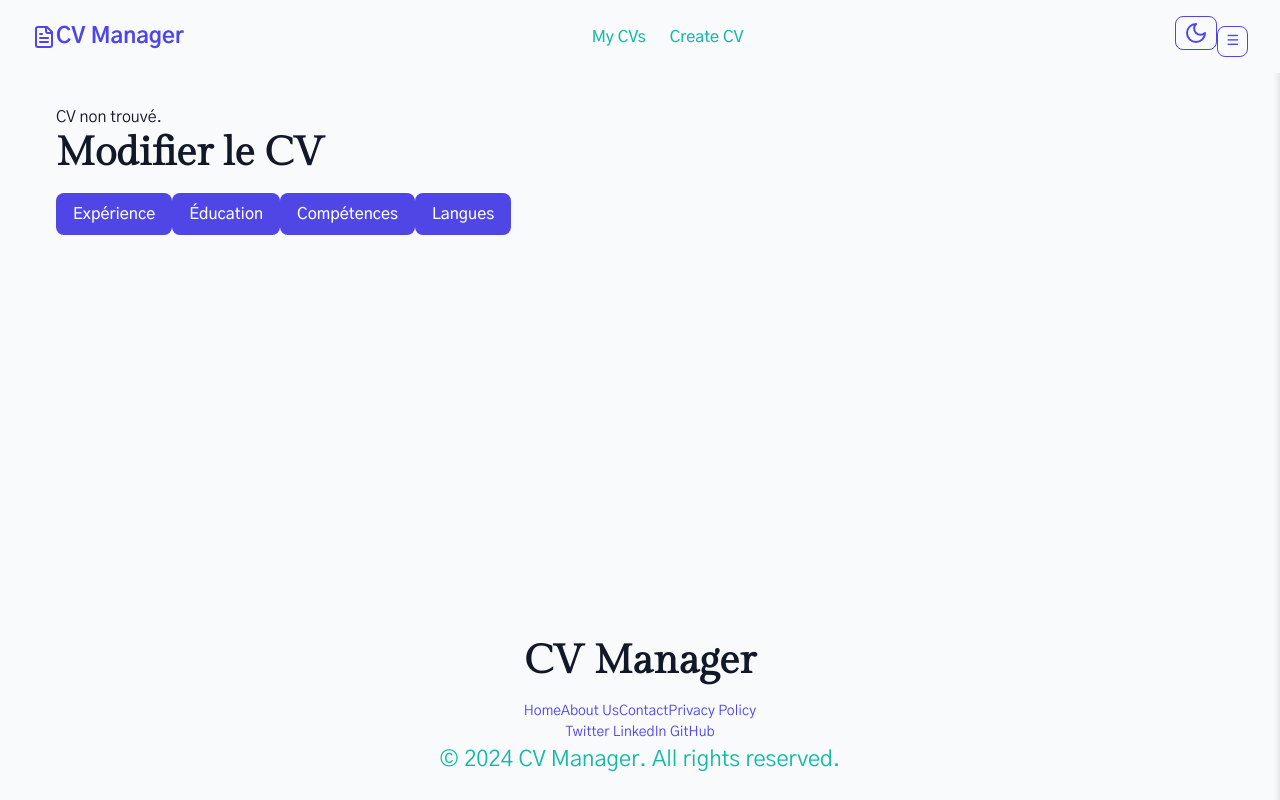
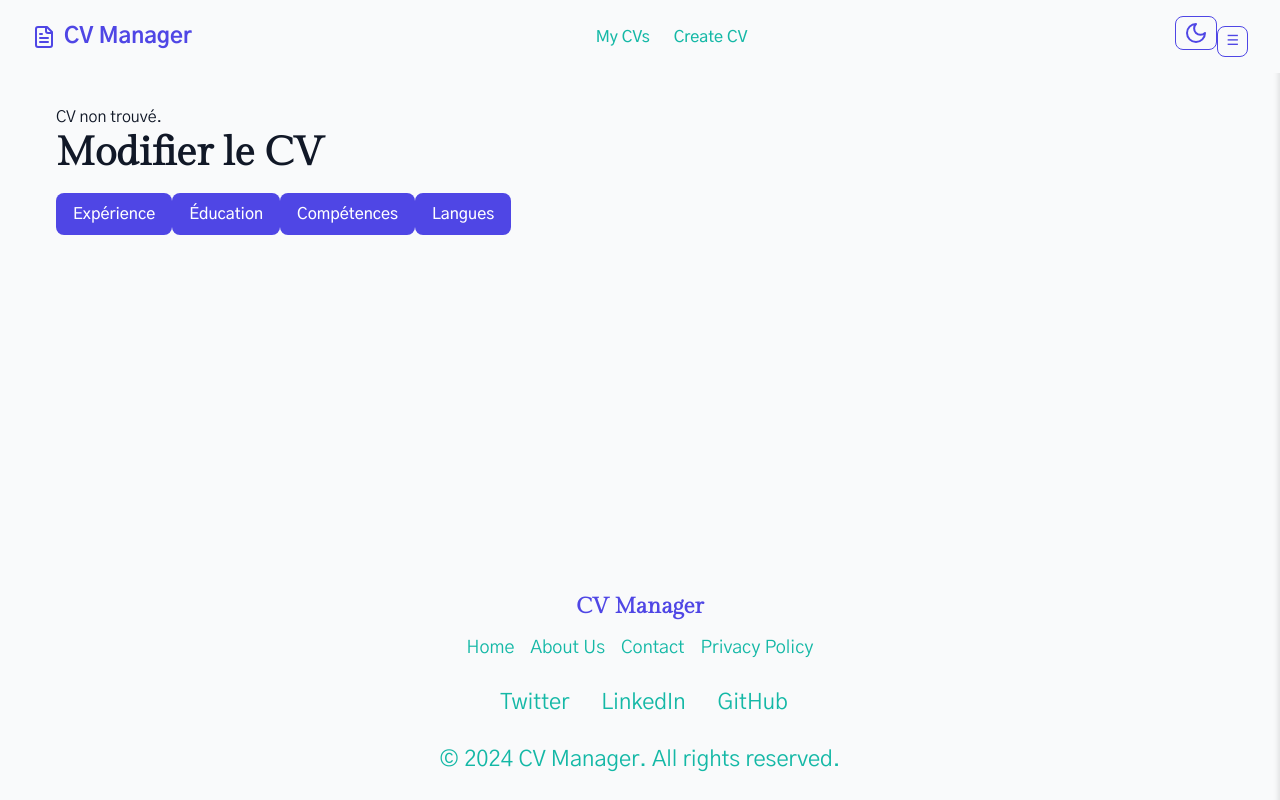
Before and after one commit to steeve0403/Z-Craft, a React (Vite) app: page /cv/edit/fc45043d-7a7c-48d7-8830-be532e0906df in a window 1280 px wide. Built offline with nearby package versions, Linux system fonts and the light colour scheme.

Commit message:
Improve scss for disposing layout and sidebar

```diff
--- a/src/styles/components/_sidebar.scss
+++ b/src/styles/components/_sidebar.scss
@@ -11,9 +11,9 @@
   position: fixed; /* Fixed pour qu'elle reste visible au scroll */
   top: 0;
   right: 0;
+  z-index: $z-index-navbar;
   transform: translateX(100%); /* Fermée par défaut */
   transition: transform $transition-base;
-  z-index: 50;
   box-shadow: -2px 0 5px rgba(0, 0, 0, 0.1);
 
   /* Quand la sidebar est ouverte */
--- a/src/styles/layouts/_footer.scss
+++ b/src/styles/layouts/_footer.scss
@@ -7,17 +7,80 @@
   color: $color-text;
   padding: $spacing-6 0;
   text-align: center;
-  font-size: $font-size-sm;
   transition: background-color $transition-base, color $transition-base;
 
   .container {
     max-width: 1200px;
     margin: 0 auto;
+    padding: 0 $spacing-4;
   }
 
+  /* Footer Logo Section */
+  &__logo {
+    h2 {
+      font-size: $font-size-lg;
+      color: $color-primary;
+      margin-bottom: $spacing-4;
+      @include hover-effect;
+
+      @include responsive(md) {
+        font-size: $font-size-lg;
+      }
+    }
+  }
+
+  /* Footer Navigation Links */
+  &__nav {
+    margin-bottom: $spacing-6;
+
+    .footer__link {
+      font-size: $font-size-sm;
+      color: $color-secondary;
+      text-decoration: none;
+      margin: 0 $spacing-2;
+      transition: color $transition-base;
+
+      &:hover {
+        color: $color-primary;
+        @include hover-effect;
+      }
+
+      @include responsive(md) {
+        font-size: $font-size-md;
+      }
+    }
+  }
+
+  /* Footer Social Links */
+  &__social {
+    margin-bottom: $spacing-6;
+
+    .footer__social-link {
+      font-size: $font-size-md;
+      color: $color-secondary;
+      text-decoration: none;
+      margin: 0 $spacing-3;
+      display: inline-block;
+      transition: color $transition-base;
+
+      i {
+        margin-right: $spacing-2;
+      }
+
+      &:hover {
+        color: $color-primary;
+        @include hover-effect;
+      }
+
+      @include responsive(md) {
+        font-size: $font-size-lg;
+      }
+    }
+  }
+
+  /* Footer Copyright Text */
   &__content {
-    margin: 0;
-    font-size: $font-size-base;
+    font-size: $font-size-sm;
     color: $color-secondary;
 
     @include responsive(md) {
@@ -35,6 +98,19 @@
   background-color: $color-background-dark;
   color: $color-text-dark;
 
+  &__logo h2 {
+    color: $color-primary-dark;
+  }
+
+  &__nav .footer__link,
+  &__social .footer__social-link {
+    color: $color-text-dark;
+
+    &:hover {
+      color: $color-primary-dark;
+    }
+  }
+
   &__content {
     color: $color-text-dark;
   }
--- a/src/styles/layouts/_header.scss
+++ b/src/styles/layouts/_header.scss
@@ -1,18 +1,21 @@
 @use '@/styles/abstracts/variables' as *;
 @use '@/styles/abstracts/mixins' as *;
-@use 'sass:color';
+@use "sass:color";
+
 
 .header {
-  z-index: 100;
+  z-index: $z-index-modal;
   position: relative;
   top: 0;
   width: 100%;
   background-color: $color-background;
   padding: $spacing-4 0;
-  transition: background-color $transition-base, color $transition-base; /* Transition pour le dark mode */
+  transition: background-color $transition-base, color $transition-base;
 
   &__container {
     @include flex(row, space-between, center);
+    padding: 0 $spacing-4;
+
     @include responsive(md) {
       padding: 0 $spacing-8;
     }
@@ -25,13 +28,13 @@
     font-size: $font-size-lg;
     font-weight: $font-weight-bold;
 
-    &-icon {
+    &:hover {
+      color: $color-primary-dark;
+    }
+
+    .header__logoIcon {
       margin-right: $spacing-2;
       font-size: $font-size-lg;
-    }
-
-    &:hover {
-      color: $color-primary-dark;
     }
   }
 
@@ -48,6 +51,7 @@
 
       &:hover {
         color: $color-primary;
+        @include hover-effect;
       }
 
       &.active {
@@ -63,13 +67,12 @@
     }
   }
 
-  /* Boutons dans le header */
   .button--outline {
     @include button-base;
     border-color: $color-primary;
     color: $color-primary;
     background-color: transparent;
-    transition: background-color $transition-base, color $transition-base; /* Transition fluide */
+    transition: background-color $transition-base, color $transition-base;
 
     &:hover {
       background-color: $color-primary;
@@ -83,7 +86,6 @@
   }
 }
 
-/* Gestion du dark mode */
 .dark .header {
   background-color: $color-background-dark;
   color: $color-text-dark;
--- a/src/styles/layouts/_layout.scss
+++ b/src/styles/layouts/_layout.scss
@@ -9,39 +9,38 @@
 
   &__main {
     width: 100%;
-    @include flex(column, space-between, center);
+    @include flex(row, center);
     flex: 1;
     padding: $spacing-8 0;
     transition: transform $transition-base, scale $transition-base;
+    overflow-x: hidden;
 
+    &.main--shifted {
+      transform: scale(0.9);
+    }
+
+    /* Lorsque la sidebar est fermée */
+    &:not(.main--shifted) {
+      transform: scale(1) translateX(0);
+    }
   }
+
   .container {
     width: 100%;
     max-width: 1200px;
-    margin-left: auto;
-    margin-right: auto;
+    margin: 0 auto;
     padding-left: $spacing-4;
-    padding-right: $spacing-4;
   }
 
-  /* Dark mode */
-  //.dark & {
-  //  background-color: $color-background-dark;
-  //  color: $color-text-dark;
-  //}
-}
+  @media (max-width: $breakpoint-md) {
+    &__main.main--shifted {
+      transform: scale(0.95) translateX(-150px); /* Ajustement du décalage pour mobile */
+    }
+  }
 
-.main--shifted {
-  transform: scale(0.9) translateX(-250px);
-  transition: transform $transition-base, scale $transition-base;
-}
-
-.layout__main:not(.main--shifted) {
-  transform: scale(1) translateX(0);
-}
-
-@media (max-width: $breakpoint-md) {
-  .main--shifted {
-    transform: scale(0.95) translateX(-150px);
+  @media (max-width: $breakpoint-sm) {
+    &__main.main--shifted {
+      transform: scale(0.98) translateX(-100px); /* Moins de décalage pour petits écrans */
+    }
   }
 }
```
